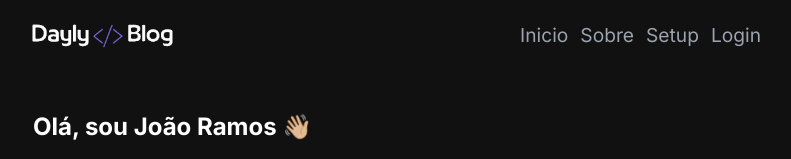
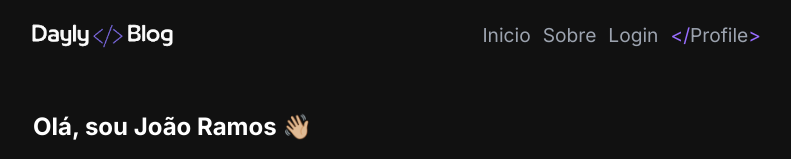
Before and after one commit to JoaoHero/dayly_blog, a Next.js app: page / in a window 1280 px wide. Shown: the top 159 px of the page, without its empty margins (247-1038 px from the left). Built offline with nearby package versions, Linux system fonts and the light colour scheme; no server answers; the database is empty.

Commit message:
refactor: remove navbar from home and adjusted in layout page

```diff
--- a/src/app/components/Navbar.tsx
+++ b/src/app/components/Navbar.tsx
@@ -21,8 +21,8 @@ export default function Navbar() {
             <ul className="flex gap-3 pr-8 text-[1.2rem] text-[--color-white-200]">
                 <li className="hover:text-[--color-primary] transition-colors duration-500"><Link href={"/"}>Inicio</Link></li>
                 <li className="hover:text-[--color-primary] transition-colors duration-500"><Link href={"/"}>Sobre</Link></li>
-                <li className="hover:text-[--color-primary] transition-colors duration-500"><Link href={"/"}>Setup</Link></li>
                 <li className="hover:text-[--color-primary] transition-colors duration-500"><Link href={"/login"}>Login</Link></li>
+                <li><Link href={`/myProfile`}><span className="text-[--color-primary]">&lt;/<span className="text-[--color-white-200] hover:text-[--color-primary] transition-colors duration-500">Profile</span>&gt;</span></Link></li>
             </ul>
         </nav>
     )
--- a/src/app/page.tsx
+++ b/src/app/page.tsx
@@ -1,4 +1,3 @@
-import Navbar from "./components/Navbar";
 import PostsList from "./components/Posts-list";
 
 export default function Home() {
@@ -22,6 +21,5 @@ export default function Home() {
         <PostsList />
       </main>
     </>
-
   );
 }
```
